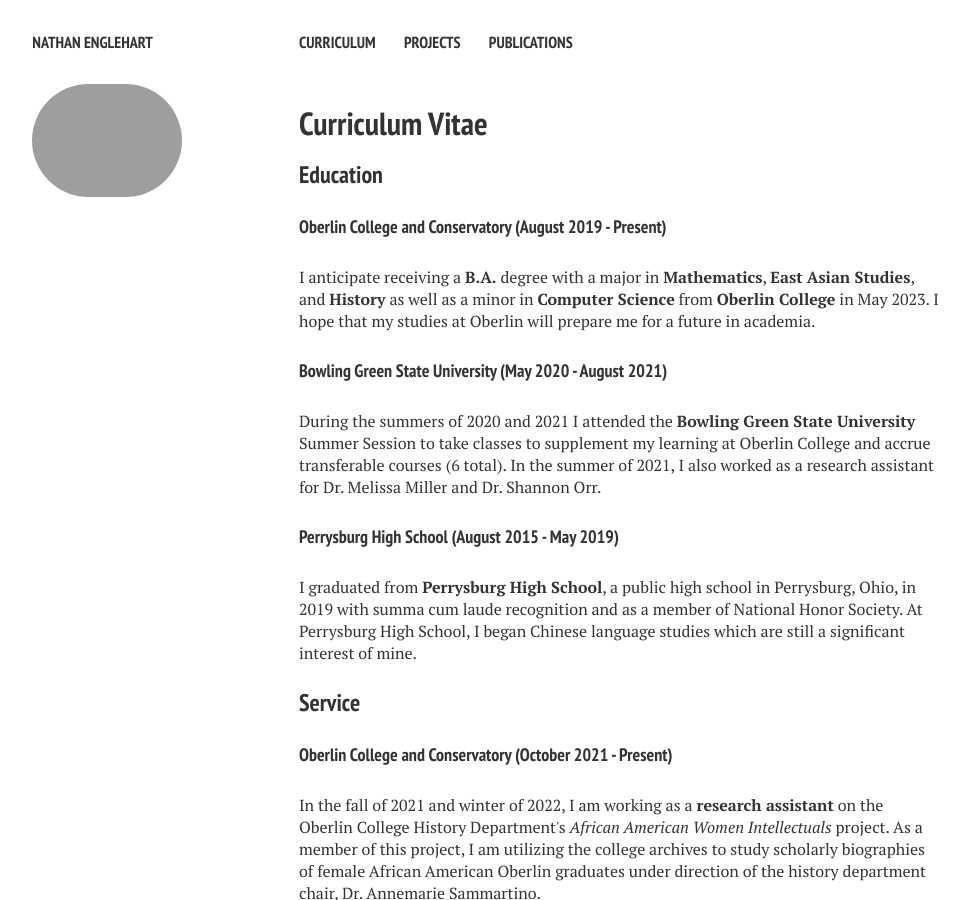
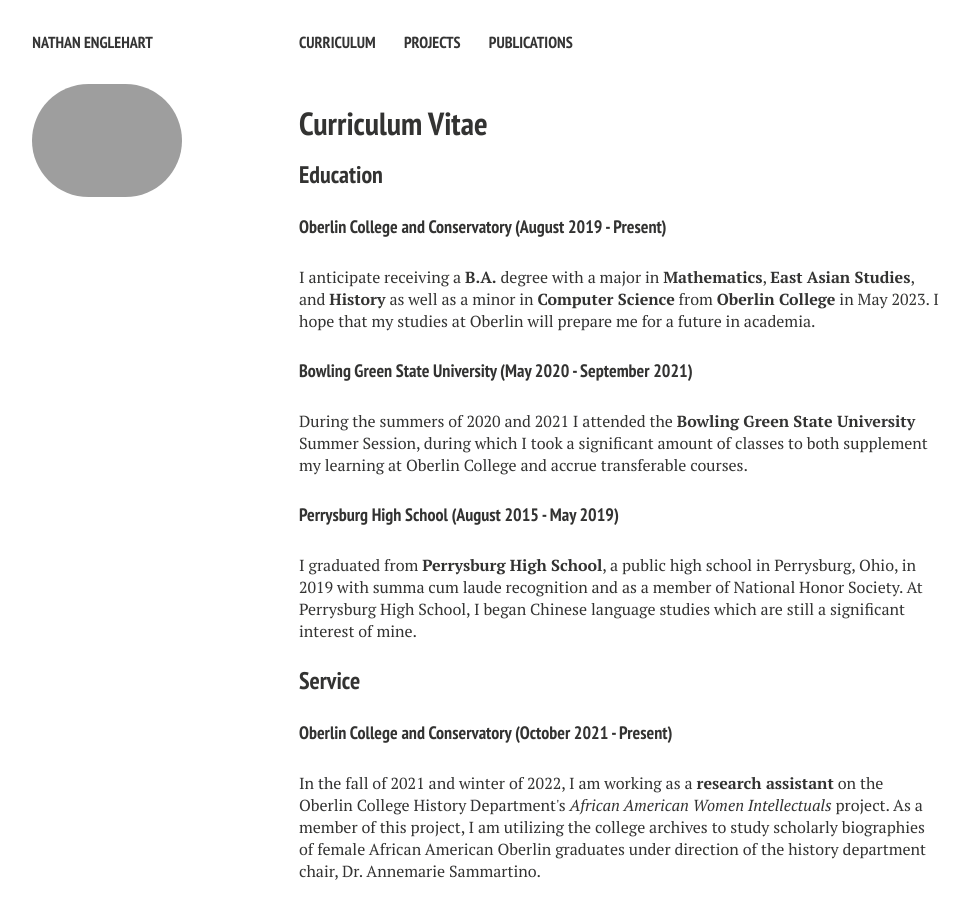
Before and after one commit to nathanenglehart/nathanenglehart.github.io, a Jekyll site: the page built from cv.md, in a window 1280 px wide and 900 px high. Shown: the whole window, without its empty margins (21-990 px from the left). Built offline with Jekyll 4.4.1, drawn with Linux system fonts in a browser that asks for light colours; nearby versions of some CDN libraries.

Commit message:
Update cv.html

```diff
--- a/_layouts/cv.html
+++ b/_layouts/cv.html
@@ -50,64 +50,43 @@
       <h4>Oberlin College and Conservatory (August 2019 - Present)</h4>
       <p class="paragraph">
       I anticipate receiving a <strong>B.A.</strong> degree with a major in <strong>Mathematics</strong>, <strong>East Asian Studies</strong>, and <strong>History</strong> as well as a minor in <strong>Computer Science</strong> from <strong>Oberlin College</strong> in May 2023. I hope that my studies at Oberlin will prepare me for a future in academia.</p>
-      <h4>Bowling Green State University (May 2020 - August 2021)</h4>
-      <p class="paragraph">During the summers of 2020 and 2021 I attended the <strong>Bowling Green State University</strong> Summer Session to take classes to supplement my learning at Oberlin College and accrue transferable courses (6 total). In the summer of 2021, I also worked as a research assistant for Dr. Melissa Miller and Dr. Shannon Orr. </p>
+
+      <h4>Bowling Green State University (May 2020 - September 2021)</h4>
+      <p class="paragraph">During the summers of 2020 and 2021 I attended the <strong>Bowling Green State University</strong> Summer Session, during which I took a significant amount of classes to both supplement my learning at Oberlin College and accrue transferable courses.
 
       <h4>Perrysburg High School (August 2015 - May 2019)</h4>
-
-      <p class="paragraph">
-      I graduated from <strong>Perrysburg High School</strong>, a public high school in Perrysburg, Ohio, in 2019 with summa cum laude recognition and as a member of National Honor Society. At Perrysburg High School, I began Chinese language studies which are still a significant interest of mine.
-      </p>
+      <p class="paragraph">I graduated from <strong>Perrysburg High School</strong>, a public high school in Perrysburg, Ohio, in 2019 with summa cum laude recognition and as a member of National Honor Society. At Perrysburg High School, I began Chinese language studies which are still a significant interest of mine.</p>
 
       <h3>Service</h3>
 
-      <!--
       <h4>Oberlin College and Conservatory (October 2021 - Present)</h4>
-
-      <p class="paragraph">In the fall of 2021 and winter of 2022, I worked as a tutor for a Data Structures lecture at Oberlin college.</p>
-      -->
-
-      <h4>Oberlin College and Conservatory (October 2021 - Present)</h4>
-
       <p class="paragraph">In the fall of 2021 and winter of 2022, I am working as a <strong>research assistant</strong> on the Oberlin College History Department's <i>African American Women Intellectuals</i> project. As a member of this project, I am utilizing the college archives to study scholarly biographies of female African American Oberlin graduates under direction of the history department chair, Dr. Annemarie Sammartino. </p>
-
       <p style="margin-top: 1.625rem !important;" class="paragraph">During the fall of 2021 and spring of 2022, I am also working as a <strong>tutor</strong> for a <strong>Data Structures</strong> lecture (CSCI 151), conducting one-on-one and group sessions in which we cover topics including queues, stacks, heaps, trees, hash maps, linked lists, sorting algorithms, and dynamic programming.</p>
 
       <h4>Bowling Green State University (May 2021 - September 2021)</h4>
-
       <p class="paragraph">In the summer of 2021, I worked as a <strong>research assistant</strong> for the Bowling Green State University Political Science Department on the <i>Trailblazing Women in Ohio Politics</i> project. As a member of the research team, I cataloged newspaper and media articles and wrote reports for public website on women who have broken electoral barriers in Ohio including US Representative Marcy Kaptur and Ohio Attorney General and State Auditor Betty Montgomery, all under the direction of Dr. Melissa Miller and Dr. Shannon Orr.</p>
 
       <h3>Awards</h3>
 
       <h4>Oberlin College and Conservatory (August 2019 - May 2023)</h4>
-
       <p class="paragraph">In 2019, I was awarded the <strong>John Frederick Oberlin Scholarship</strong> to pursue undergraduate studies at Oberlin College. </p>
-
       <p style="margin-top: 1.625rem !important;" class="paragraph">In 2021, I was named an ITA (Intercollegiate Tennis Association) <strong>All-Academic Scholar</strong> and also made the NCAC (North Coast Athletic Conference) <strong>Honor Roll</strong>.</p>
 
       <h3>Skills</h3>
 
       <h4>Languages</h4>
-
       <p class="paragraph">I am able to read, write, and speak <strong>Chinese</strong> with professional proficiency. <strong>English</strong> is my first language.</p>
 
       <h4>Programming Languages</h4>
-
-      <!-- <h6>Machine Learning and Deep Learning</h6> <p class="paragraph">Statistical Methods and Optimization Methods.</p> overview of statistical models and algorithms used in machine learning for classification, prediction, clustering, hidden variable modeling, and sequence learning. Fundamentals of probability, Bayesian inference and decision theory, model selection, and stochastic optimization. Modeling approaches include directed and undirected graphs, parametric, nonparametric and semi-parametric mixture models, Hidden Markov Models, and selected non-probabilistic techniques such as Support Vector Machines and Neural Networks. Emphasis throughout is on probabilistic reasoning from data. -->
       <p class="paragraph">I often program in <strong>C</strong> and <strong>Python</strong>. I also have significant experience in <strong>Java</strong>, <strong>Bash Scripting</strong>, and <strong>R</strong> and have done a large project in each of these languages. </p>
 
       <h4>Office Suites</h4>
-
       <p class="paragraph">I am highly proficient in <strong>LaTeX</strong> and <strong>Markdown</strong>. My favorite editors for programming are <strong>Vim</strong> and <strong>Atom</strong>. I have also done a significant amount of programming in IDEs, namely <strong>Eclipse</strong> and <strong>PyCharm</strong>.</p>
 
       <h3>Supplements</h3>
 
       <p style="padding-bottom: 1.625rem;" class="paragraph">Please browse this website for more details about me, including my a pdf of my condensed <a style="color: #343434; text-decoration: none; border-bottom: 1px dotted #b3b3b3;" href="/files/resume.pdf" download>resume</a> and a list of my <a style="color: #343434; text-decoration: none; border-bottom: 1px dotted #b3b3b3;" href="/publications/">publications</a> and <a style="color: #343434; text-decoration: none; border-bottom: 1px dotted #b3b3b3;" href="/projects/">projects</a>. References are available upon request.</p>
-
       <p class="paragraph">Also, please visit my <a style="color: #343434; text-decoration: none; border-bottom: 1px dotted #b3b3b3;" href="https://github.com/nathanenglehart">GitHub</a> page for other various projects I have worked on.</p>
-
-
-
 
     {{ content }}
     </div><!-- /.article-wrap -->
```
